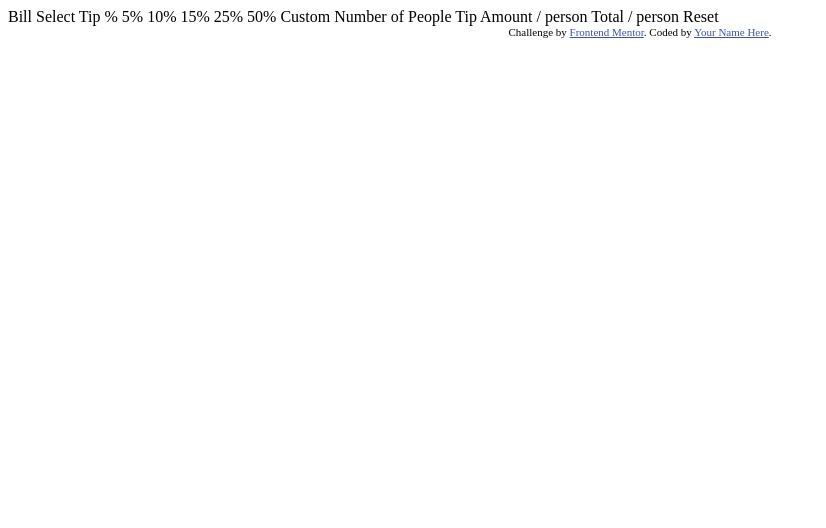
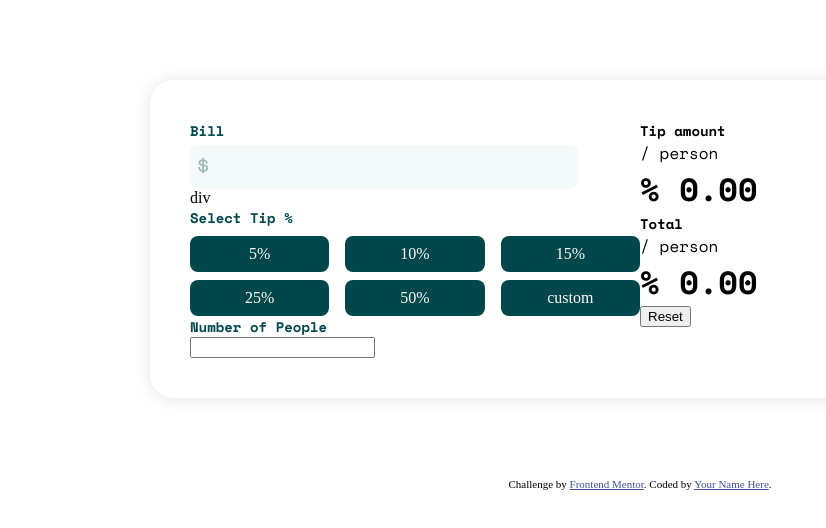
Before and after one commit to digiT000/tip-calculator-app-main, a plain HTML site: page tip-calculator-app-main/index.html in a window 1280 px wide. Shown: the whole page, without its empty margins (0-826 px from the left). Drawn offline with nearby package versions, Linux system fonts and the light colour scheme.

Commit message:
push tes

```diff
--- a/tip-calculator-app-main/index.html
+++ b/tip-calculator-app-main/index.html
@@ -1,44 +1,92 @@
 <!DOCTYPE html>
 <html lang="en">
+
 <head>
     <meta charset="UTF-8">
     <meta name="viewport" content="width=device-width, initial-scale=1.0"> <!-- displays site properly based on user's device -->
-
     <link rel="icon" type="image/png" sizes="32x32" href="./images/favicon-32x32.png">
-
     <title>Frontend Mentor | Tip calculator app</title>
-
+    <!-- Google Font -->
+    <link rel="preconnect" href="https://fonts.googleapis.com">
+    <link rel="preconnect" href="https://fonts.gstatic.com" crossorigin>
+    <link href="https://fonts.googleapis.com/css2?family=Space+Mono:wght@400;700&display=swap" rel="stylesheet">
+    <!-- style -->
+    <link rel="stylesheet" type="text/css" href="styles.css">
     <!-- Feel free to remove these styles or customise in your own stylesheet 👍 -->
     <style>
-    .attribution { font-size: 11px; text-align: center; }
-    .attribution a { color: hsl(228, 45%, 44%); }
+        .attribution {
+        font-size: 11px;
+        text-align: center;
+    }
+
+    .attribution a {
+        color: hsl(228, 45%, 44%);
+    }
     </style>
 </head>
+
 <body>
-
-  Bill
-
-  Select Tip %
+    <div class="main-container">
+        <div class="input-container">
+            <!-- input jumlah bill -->
+            <h3 class="color-text-input">Bill</h3>
+            <form class="form-input">
+                <i class="icon-dollar"><img src="images/icon-dollar.svg"></i>
+                <input class="field-input" type="text" name="bill" id="bill_value">
+            </form>
+            <!-- opsi pilih tip -->
+            div
+            <h3 class="color-text-input">Select Tip %</h3>
+            <div class="option-tip">
+                <div class="flex-row">
+                    <div class="tip">
                         5%
+                    </div>
+                    <div class="tip tip-center">
                         10%
+                    </div>
+                    <div class="tip">
                         15%
+                    </div>
+                </div>
+                <div class="flex-row">
+                    <div class="tip">
                         25%
+                    </div>
+                    <div class="tip tip-center">
                         50%
-  Custom
-
-  Number of People
-
-  Tip Amount
-  / person
-
-  Total
-  / person
-
-  Reset
-
+                    </div>
+                    <div class="tip">
+                        custom
+                    </div>
+                </div>
+            </div>
+            <!-- Input jumlah Orang -->
+            <h3 class="color-text-input">Number of People</h3>
+            <input type="number" name="">
+        </div>
+        <div class="result-container">
+            <div class="field-tip-amount">
+                <div id="tip-amount">
+                    <h3>Tip amount</h3>
+                    <span>/ person</span>
+                </div>
+                <h1>% <span id="Total-amount-value">0.00</span></h1>
+            </div>
+            <div class="field-total-amount">
+                <div id="total-amount">
+                    <h3>Total</h3>
+                    <span>/ person</span>
+                </div>
+                <h1>% <span id="Total-amount-value">0.00</span></h1>
+            </div>
+            <button>Reset</button>
+        </div>
+    </div>
     <div class="attribution">
         Challenge by <a href="https://www.frontendmentor.io?ref=challenge" target="_blank">Frontend Mentor</a>.
         Coded by <a href="#">Your Name Here</a>.
     </div>
 </body>
+
 </html>
--- /dev/null
+++ b/tip-calculator-app-main/styles.css
@@ -0,0 +1,89 @@
+/*GLOBAL CSS*/
+body {
+    margin: 0;
+    padding: 0;
+    width: 100%;
+}
+
+
+h1,
+h2,
+h3,
+h4,
+h5,
+h6,
+span {
+    font-family: 'Space Mono', monospace;
+    margin: 0;
+}
+h3{
+	font-size: 14px;
+}
+
+.color-text-input{
+	color : hsl(183, 100%, 15%);
+}
+
+
+
+/*-----*/
+
+.main-container {
+    max-width: 900px;
+    margin: 80px auto;
+    padding: 40px;
+    display: flex;
+   	background-color: #fff;
+    filter: drop-shadow(0px 1px 8px rgba(153, 153, 153, 0.25));
+    border-radius: 24px;
+}
+
+.input-container{
+	width: 100%;
+	max-width: 50%;
+}
+.result-container{
+	width: 100%;
+	max-width: 50%;
+}
+.form-input{
+	position: relative;
+}
+.icon-dollar{
+	position: absolute;
+	top: 16px;
+	left: 8px;
+}
+.field-input{
+	text-align: right;
+	border: none;
+	background-color: hsl(189, 41%, 97%);
+	width: 100%;
+	max-width: 80%;
+	height: 32px;
+	border-radius: 8px;
+	margin-top: 4px;
+	padding: 6px 4px 6px 24px;
+	color:hsl(183, 100%, 15%);
+	font-weight: 700;
+	font-size: 24px;
+}
+
+.flex-row{
+	display: flex;
+	margin-top: 8px;
+}
+.tip{
+	display: flex;
+	justify-content: center;
+	align-items: center;
+	width: 100%;
+	max-width: 250px;
+	height: 36px;
+	background-color: #00474B;
+	border-radius: 8px;
+	color: #fff;
+}
+.tip-center{
+	margin: 0px 16px;
+}
```
Lines whose indentation alone changed are shown as unchanged.
